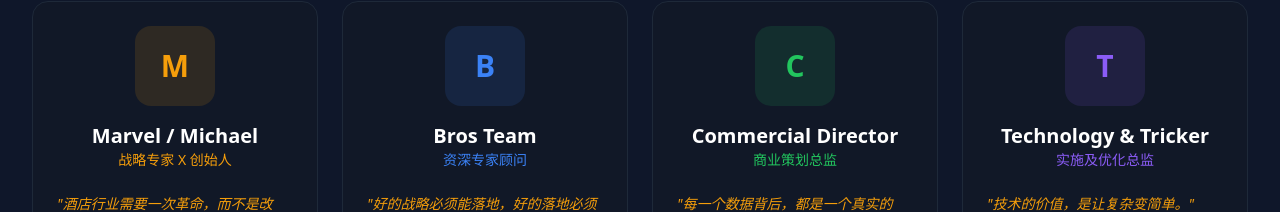
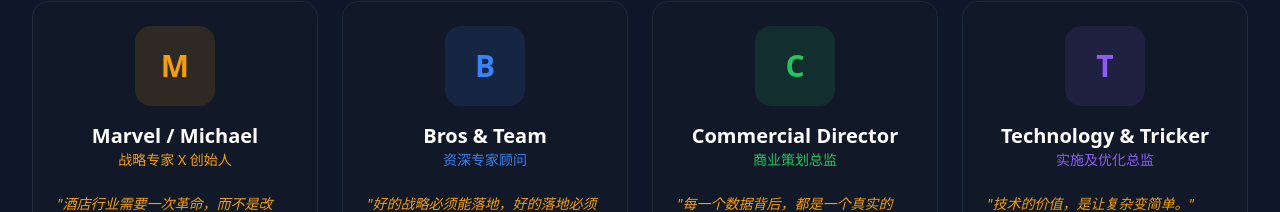
Before and after one commit to Michaelzp53/mbct-website, a Next.js app: page /en/about in a window 1280 px wide. Shown: the part 1280-1492 px from the top of the page. Built offline with nearby package versions, Linux system fonts and the light colour scheme.

Commit message:
修正团队名称：Bros & Team

```diff
--- a/src/app/[lang]/about/page.tsx
+++ b/src/app/[lang]/about/page.tsx
@@ -103,7 +103,7 @@ export default function AboutPage() {
               },
               {
                 letter: 'B',
-                name: 'Bros Team',
+                name: 'Bros & Team',
                 title: '资深专家顾问',
                 quote: '好的战略必须能落地，好的落地必须有效果。',
                 desc: '前顶级投行分析师，擅长商业模型设计与资本运作。负责将MBCT的增长方法论转化为可量化的商业成果。',
```
